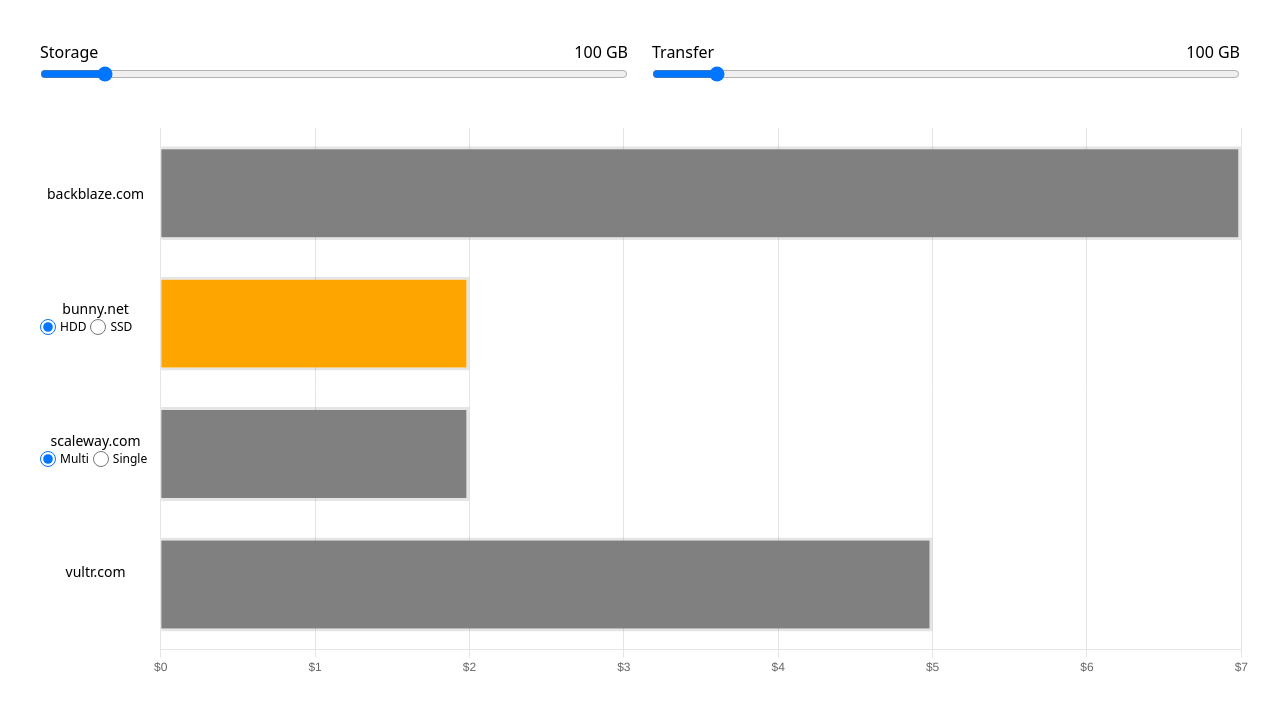
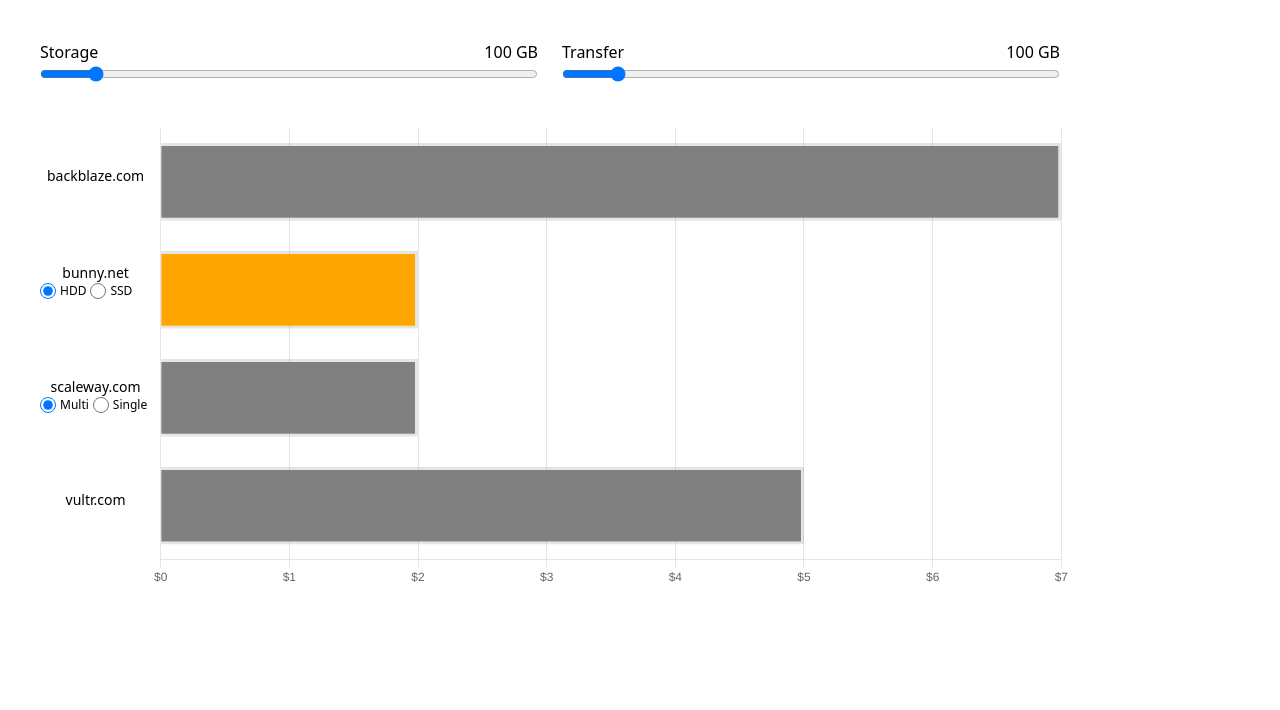
Before and after one commit to Mars4me/cloud-storage-vanilla, a plain HTML site: page index.html in a window 1280 px wide. Drawn offline with nearby package versions, Linux system fonts and the light colour scheme.

Commit message:
Update index.html

```diff
--- a/index.html
+++ b/index.html
@@ -10,7 +10,7 @@
         <title>Test work</title>
     </head>
     <body>
-        <main class="px-10 relative mt-10 flex flex-col">
+        <main class="px-10 relative mt-10 flex flex-col max-w-[1100px]">
             <div class="range-sliders flex flex-col md:flex-row gap-6 order-3 md:order-1">
                 <div class="storage flex-1">
                     <div class="flex justify-between">
```
